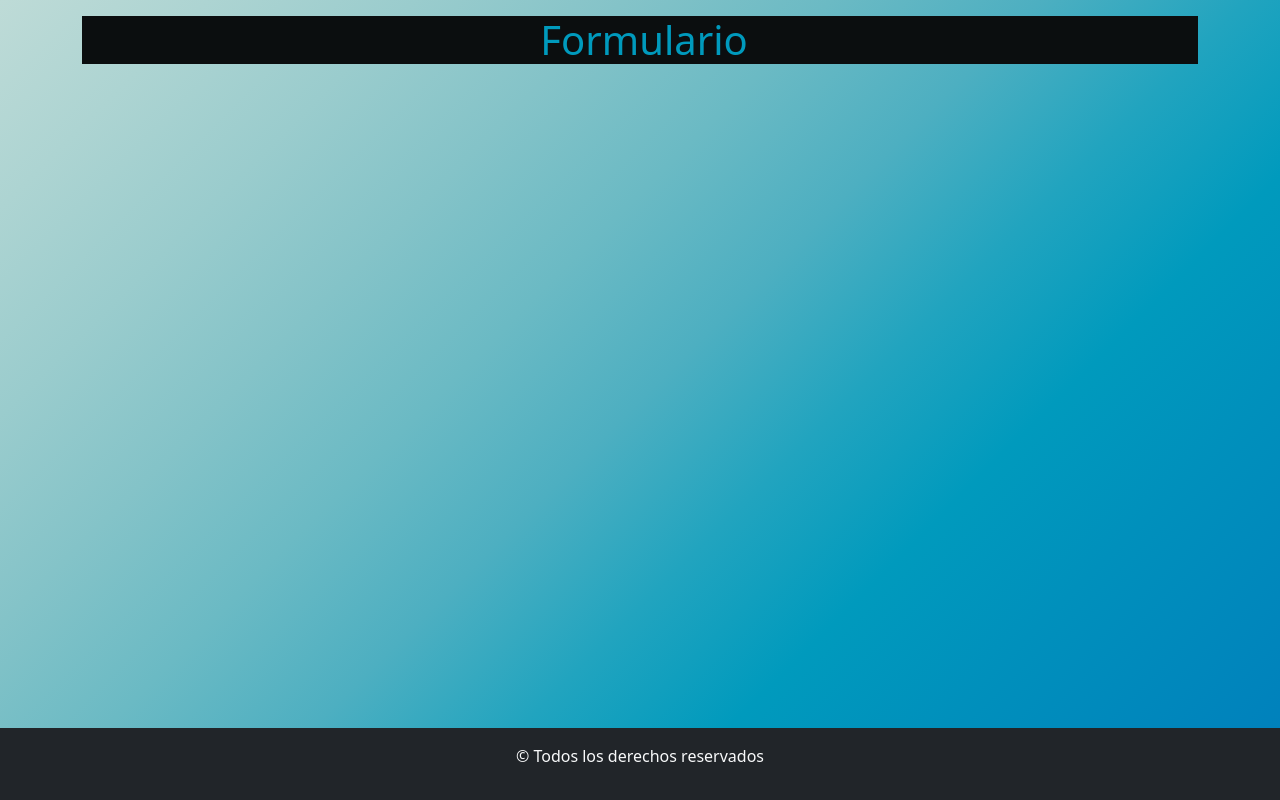
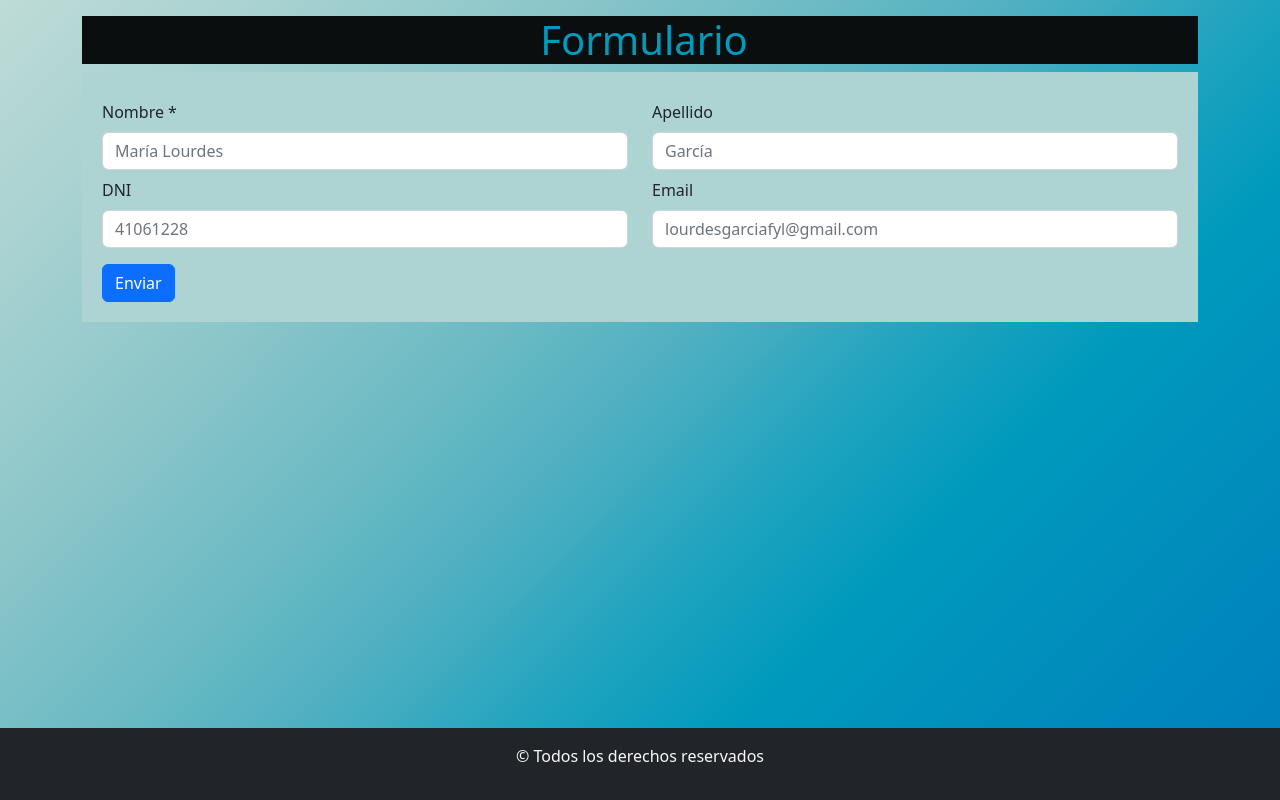
Before and after one commit to lourdesgarciafyl/tp-react-ejercicio-8, a React (Vite) app: page / in a window 1280 px wide. Built offline with nearby package versions, Linux system fonts and the light colour scheme.

Commit message:
se agregan los campos del formulario: nombre, apellido, dni e email

```diff
--- a/src/App.css
+++ b/src/App.css
@@ -13,3 +13,7 @@ h1{
   color: #009abd;
   font-size: 80px;
 }
+#formDatos{
+  background-color: #add4d2;
+  padding: 20px;
+}
--- a/src/components/Formulario.jsx
+++ b/src/components/Formulario.jsx
@@ -1,9 +1,29 @@
-import { Form } from "react-bootstrap";
+import { Form, Col, Row, Button } from "react-bootstrap";
 const Formulario = () => {
     return(
-        <Form>
-
-        </Form>
+        <Form id="formDatos">
+        <Row>
+          <Col md={6} className="mt-2">
+            <Form.Label>Nombre *</Form.Label>
+            <Form.Control type="text" placeholder="María Lourdes" required minLength={3} maxLength={50}/>
+          </Col>
+          <Col md={6} className="mt-2">
+            <Form.Label>Apellido</Form.Label>
+            <Form.Control type="text" placeholder="García" required minLength={3} maxLength={50} />
+          </Col>
+          <Col md={6} className="mt-2">
+            <Form.Label>DNI</Form.Label>
+            <Form.Control type="number" placeholder="41061228" required minLength={3} maxLength={9}/>
+          </Col>
+          <Col md={6} className="mt-2">
+            <Form.Label>Email</Form.Label>
+            <Form.Control type="email" placeholder="lourdesgarciafyl@gmail.com" required minLength={3} maxLength={50} />
+          </Col>
+        </Row>
+        <Button className="mt-3" variant="primary" type="submit">
+        Enviar
+      </Button>
+      </Form>
     )
 }
 
```
